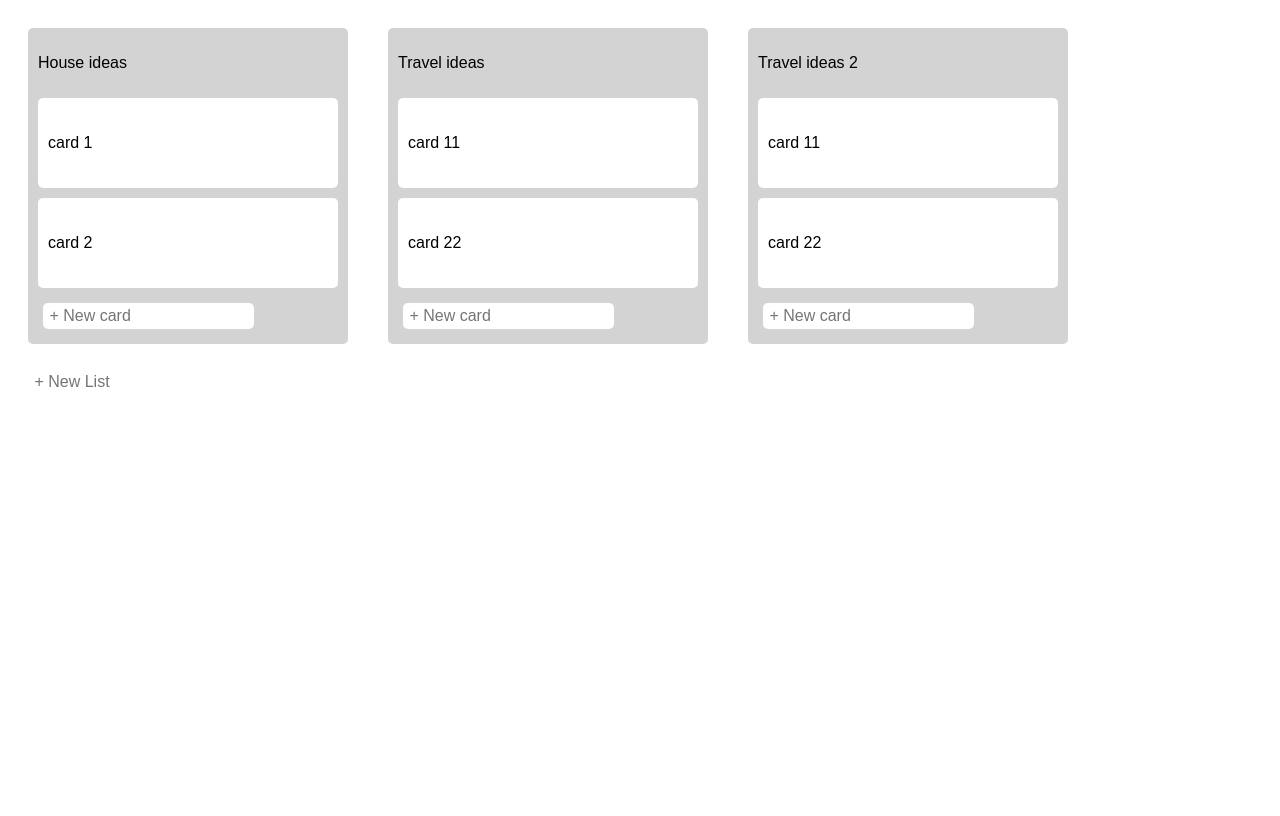
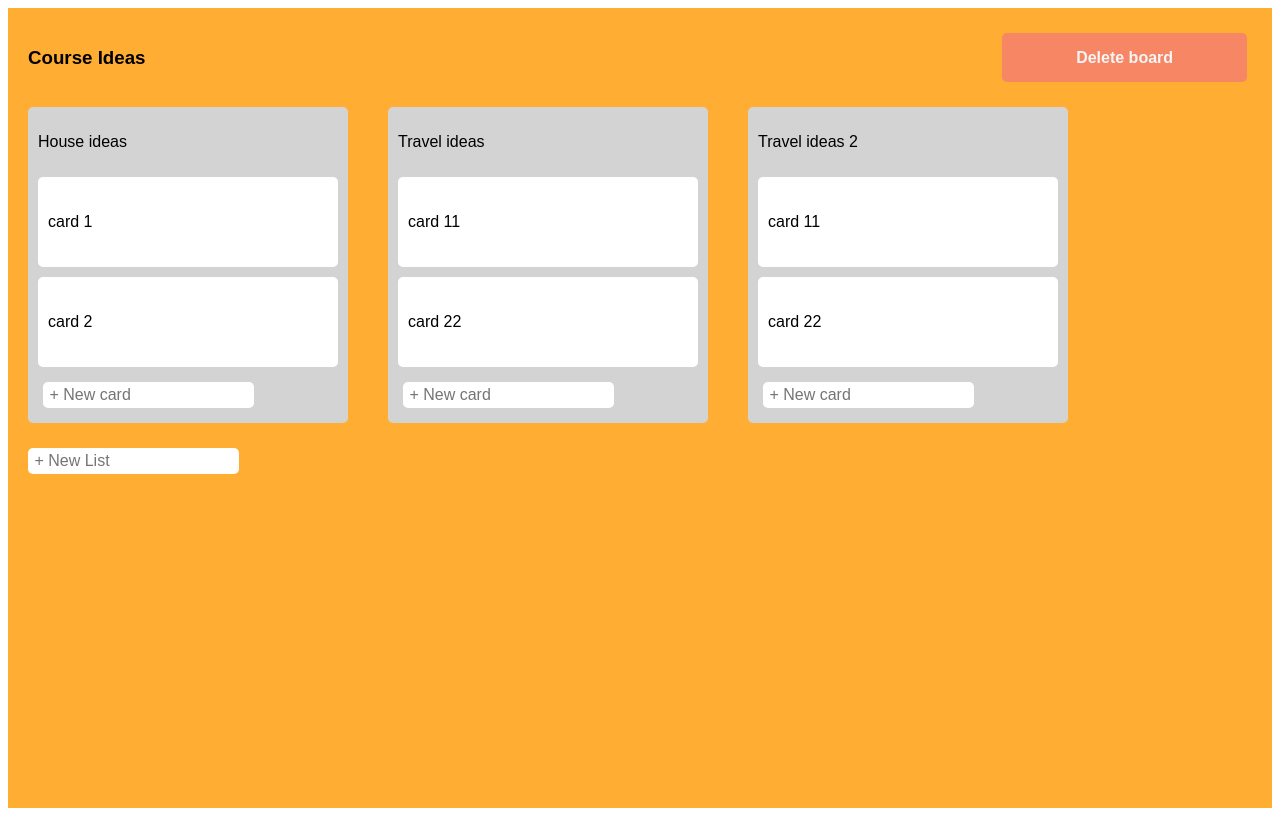
Before and after one commit to VittorioBarella/react-trello, a React (Create React App) app: page /1/boards in a window 1280 px wide. Both pictures are taken after a click on the element "Course Ideas". Built offline with nearby package versions, Linux system fonts and the light colour scheme.

Commit message:
passing state through router

```diff
--- a/src/components/Board.js
+++ b/src/components/Board.js
@@ -40,7 +40,16 @@ class Board extends React.Component {
     }
     render() {
         return (
-            <>
+            <div
+                className="board-wrapper"
+                style={{
+                    backgroundColor: this.props.location.state.background
+                }}
+            >
+                <div className="board-header">
+                    <h3>{this.props.location.state.title}</h3>
+                    <button>Delete board</button>
+                </div>
                 <div className="lists-wrapper">
                     {Object.keys(this.state.currentLists).map(key => (
                         <List
@@ -60,7 +69,7 @@ class Board extends React.Component {
                         placeholder=" + New List"
                     />
                 </form>
-            </>
+            </div>
         )
     }
 }
--- a/src/components/BoardPreview.js
+++ b/src/components/BoardPreview.js
@@ -5,14 +5,17 @@ import { useNavigate } from 'react-router-dom'
 function BoardPreview(props) {
     const navigate = useNavigate();
 
-    const goToBoard = () => {
-        const boardId = props.board.id
-        navigate(`/board/${boardId}`);
+    const goToBoard = (boardId) => {
+        const state = {
+            title: props.board.title,
+            background: props.board.background
+        };
+        navigate(`/board/${boardId}`, { state });
     }
 
     return (
         <ul className='board-preview-item'
-            onClick={goToBoard}
+            onClick={() => goToBoard(props.board.id)}
             style={{backgroundColor: props.board.background}}
         >
             <li>{props.board.title}</li>
```
